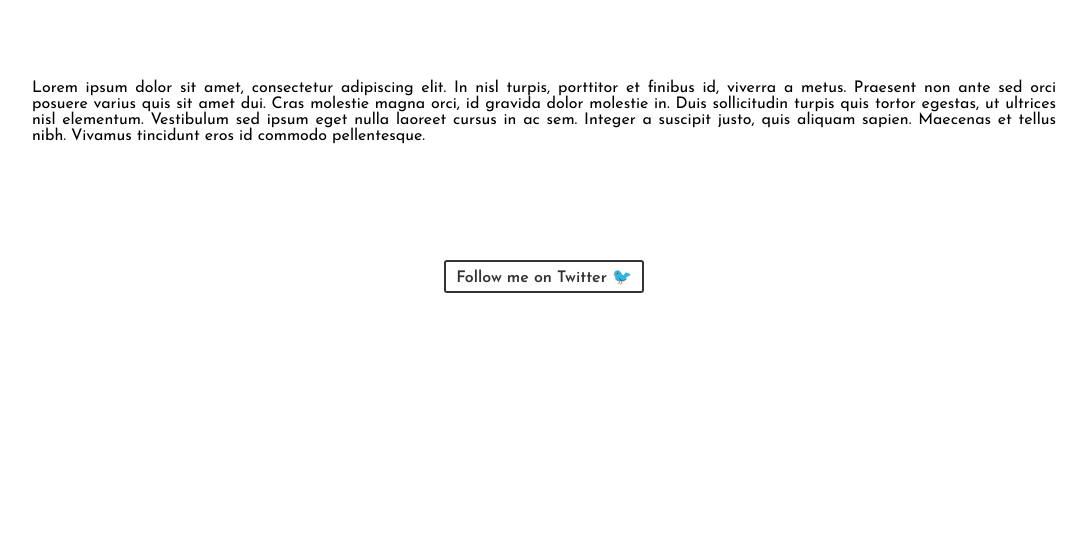
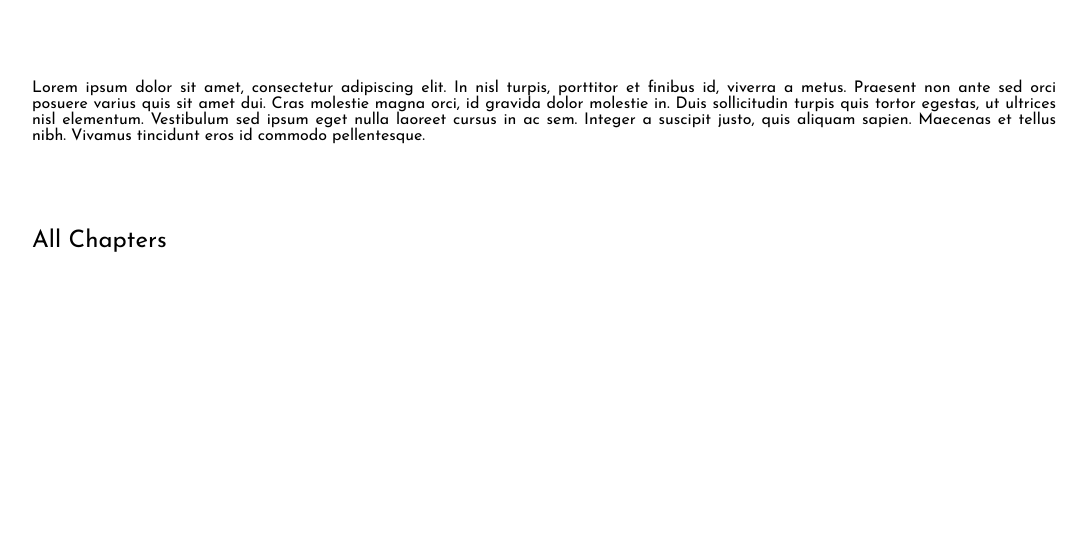
Before and after one commit to Deugondim/projeto-andre, a Django app: page / in a window 1280 px wide. Shown: the part 550-1083 px from the top of the page, without its empty margins (96-1183 px from the left). Run offline with Django 4.2, Linux system fonts and the light colour scheme.

Commit message:
all chapters home page section

```diff
--- a/manga/templates/manga/pages/home.html
+++ b/manga/templates/manga/pages/home.html
@@ -12,9 +12,9 @@
 
     <section class="content">
         <p>Lorem ipsum dolor sit amet, consectetur adipiscing elit. In nisl turpis, porttitor et finibus id, viverra a metus. Praesent non ante sed orci posuere varius quis sit amet dui. Cras molestie magna orci, id gravida dolor molestie in. Duis sollicitudin turpis quis tortor egestas, ut ultrices nisl elementum. Vestibulum sed ipsum eget nulla laoreet cursus in ac sem. Integer a suscipit justo, quis aliquam sapien. Maecenas et tellus nibh. Vivamus tincidunt eros id commodo pellentesque.</p>
-          <p align="center"><a href="https://twitter.com/nodws" class="btn twtr" target="_b">Follow me on Twitter</a>
-          </p>
-        </section>
+
+    </section>
+    <div class="all_chapters">All Chapters</div>
 </body>
 
 </html>
--- a/manga/templates/manga/partials/head.html
+++ b/manga/templates/manga/partials/head.html
@@ -18,7 +18,8 @@
     <link rel="preconnect" href="https://fonts.gstatic.com" crossorigin>
     <link href="https://fonts.googleapis.com/css2?family=Roboto+Slab:wght@900&display=swap" rel="stylesheet">
 
+    <link rel="stylesheet" href="{% static '/style_header.css' %}">
     <link rel="stylesheet" href="{% static '/style_home.css' %}">
-    <link rel="stylesheet" href="{% static '/style_header.css' %}">
+
     <title>Manga</title>
 </head>
--- a/static/style_home.css
+++ b/static/style_home.css
@@ -16,6 +16,11 @@ a{
     padding:5% 10%;
     text-align:justify
   }
+  .all_chapters{
+    padding:0.4% 10%;
+    text-align:justify;
+    font-size:150%
+  }
   .btn{
     color:#333;
     border:2px solid;
```
